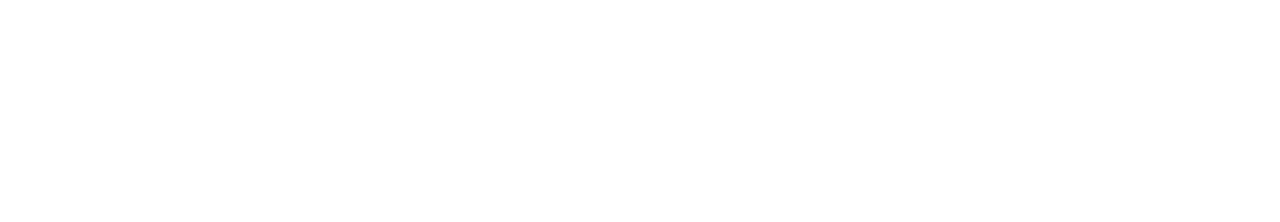
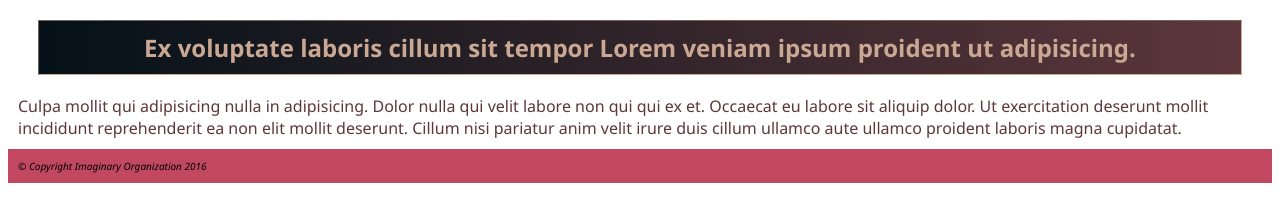
Before and after one commit to Martsunovska/web-course, a plain HTML site: page module-03/p0316/index.html in a window 1280 px wide. Drawn offline with Linux system fonts and the light colour scheme.

Commit message:
p0316 done

```diff
--- a/module-03/p0316/index.html
+++ b/module-03/p0316/index.html
@@ -6,10 +6,14 @@
     <meta name="viewport" content="width=device-width, initial-scale=1.0">
     <meta http-equiv="X-UA-Compatible" content="ie=edge">
     <title>Document</title>
+    <link href="styles/main.css" rel="stylesheet">
 </head>
 
 <body>
-
+    <header>Ex voluptate laboris cillum sit tempor Lorem veniam ipsum proident ut adipisicing.</header>
+    <article>Culpa mollit qui adipisicing nulla in adipisicing. Dolor nulla qui velit labore non qui qui ex et. Occaecat eu labore sit aliquip dolor. Ut exercitation deserunt mollit incididunt reprehenderit ea non elit mollit deserunt. Cillum nisi pariatur anim
+        velit irure duis cillum ullamco aute ullamco proident laboris magna cupidatat.</article>
+    <footer>&copy; Copyright Imaginary Organization 2016 </footer>
 </body>
 
 </html>
--- /dev/null
+++ b/module-03/p0316/styles/main.css
@@ -0,0 +1,29 @@
+body {
+    font-family: 'Segoe UI', Tahoma, Geneva, Verdana, sans-serif;
+}
+
+article {
+    color: #5c373c;
+    margin: 10px;
+}
+
+footer {
+    font-size: x-small;
+    font-style: italic;
+    background-color: #c14860;
+    padding: 10px;
+}
+
+header {
+    font-size: x-large;
+    font-weight: bold;
+    text-align: center;
+    background: #051118;
+    background: -o-linear-gradient(right, #051118, #5C373C);
+    background: -moz-linear-gradient(right, #051118, #5C373C);
+    background: linear-gradient(to right, #051118, #5C373C);
+    color: #CAA893;
+    border: thin #CAA893 inset;
+    margin: 20px 30px;
+    padding: 10px 20px;
+}
```
